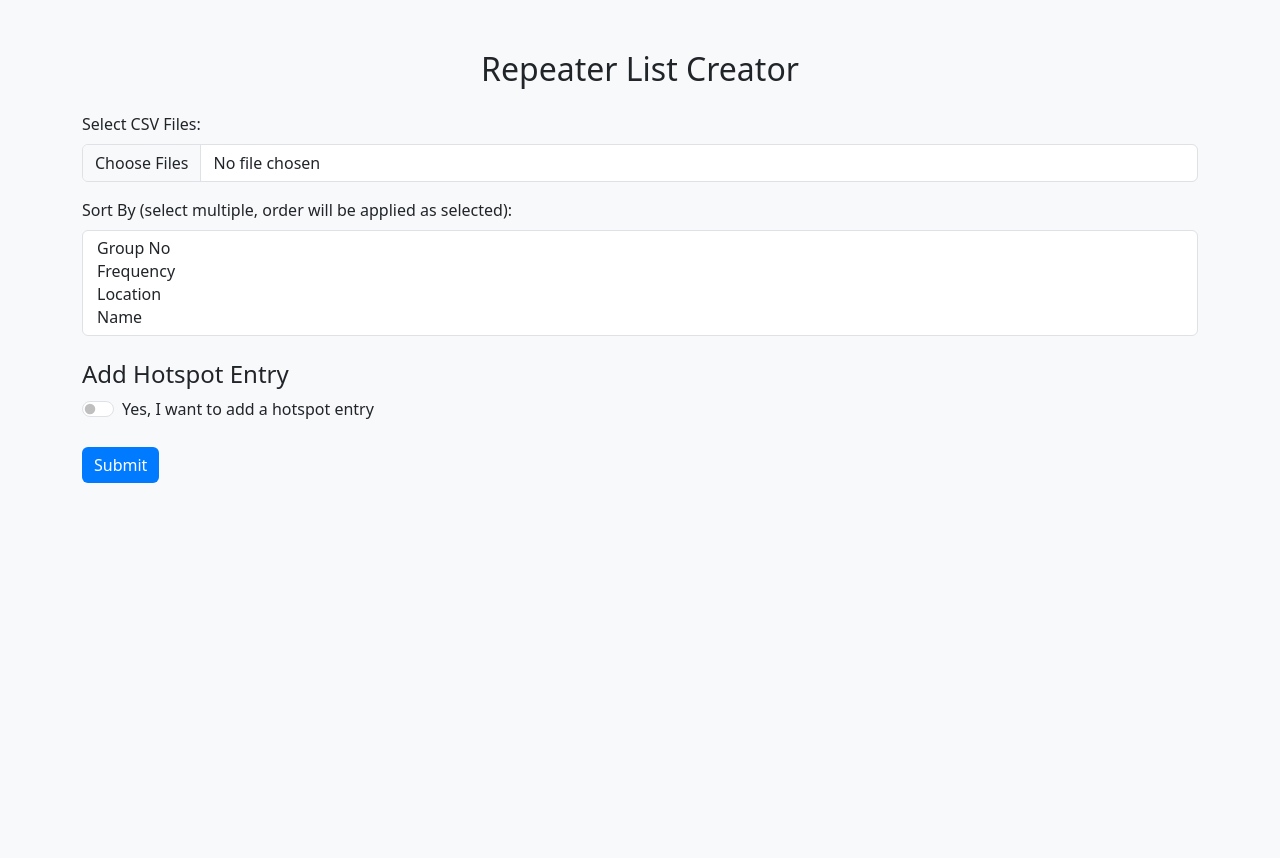
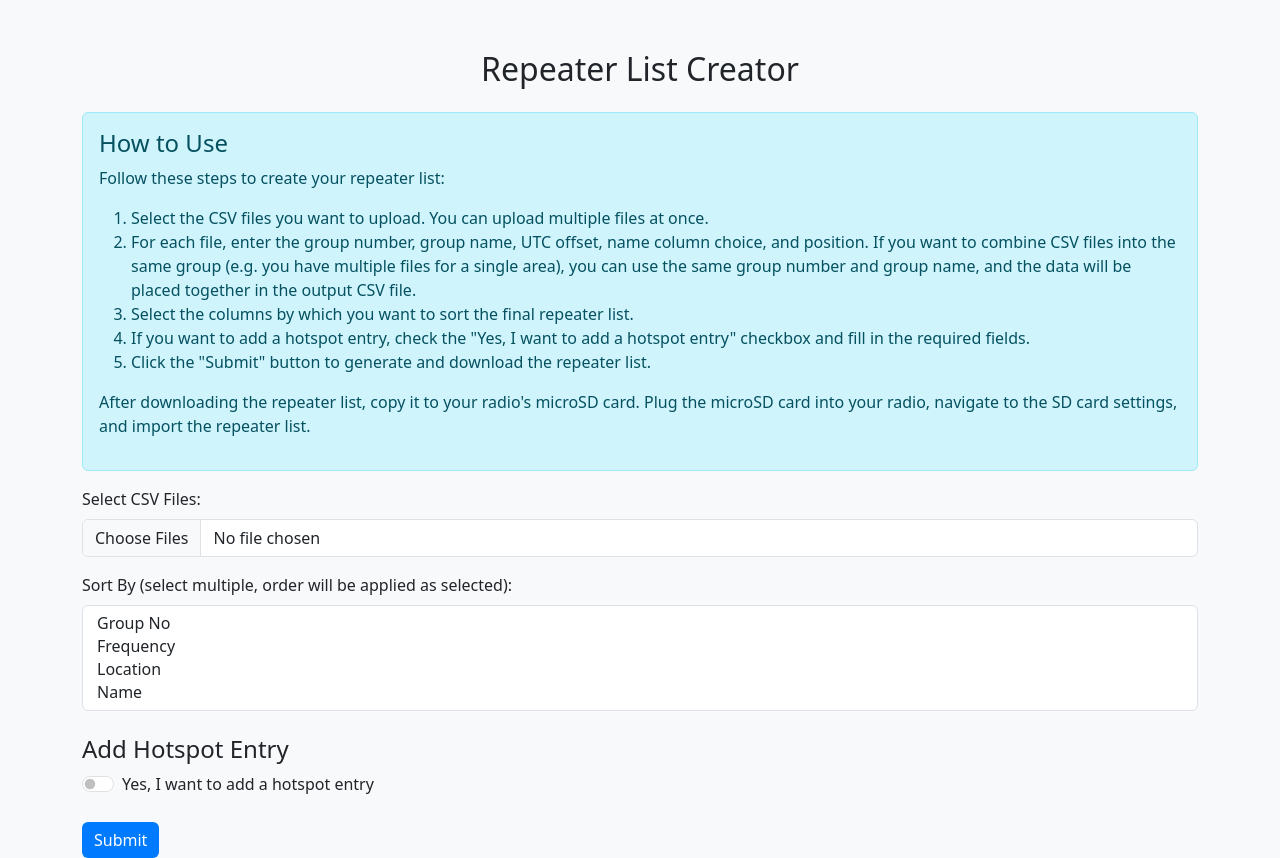
Before and after one commit to minorsecond/RepeaterListCreator, a Flask app: page / in a window 1280 px wide. Before the commit the page ends 483 px from the top, so only its background shows below. Run offline with Flask 3, Linux system fonts and the light colour scheme.

Commit message:
Add instructions

```diff
--- a/templates/upload.html
+++ b/templates/upload.html
@@ -122,6 +122,20 @@
 <body>
 <div class="container">
     <h2 class="text-center mb-4">Repeater List Creator</h2>
+    <div class="alert alert-info" role="alert">
+        <h4 class="alert-heading">How to Use</h4>
+        <p>Follow these steps to create your repeater list:</p>
+        <ol>
+            <li>Select the CSV files you want to upload. You can upload multiple files at once.</li>
+            <li>For each file, enter the group number, group name, UTC offset, name column choice, and position. If you
+            want to combine CSV files into the same group (e.g. you have multiple files for a single area), you can
+            use the same group number and group name, and the data will be placed together in the output CSV file.</li>
+            <li>Select the columns by which you want to sort the final repeater list.</li>
+            <li>If you want to add a hotspot entry, check the "Yes, I want to add a hotspot entry" checkbox and fill in the required fields.</li>
+            <li>Click the "Submit" button to generate and download the repeater list.</li>
+        </ol>
+        <p>After downloading the repeater list, copy it to your radio's microSD card. Plug the microSD card into your radio, navigate to the SD card settings, and import the repeater list.</p>
+    </div>
     <form method="post" enctype="multipart/form-data">
         <div class="mb-3">
             <label for="files" class="form-label">Select CSV Files:</label>
```
